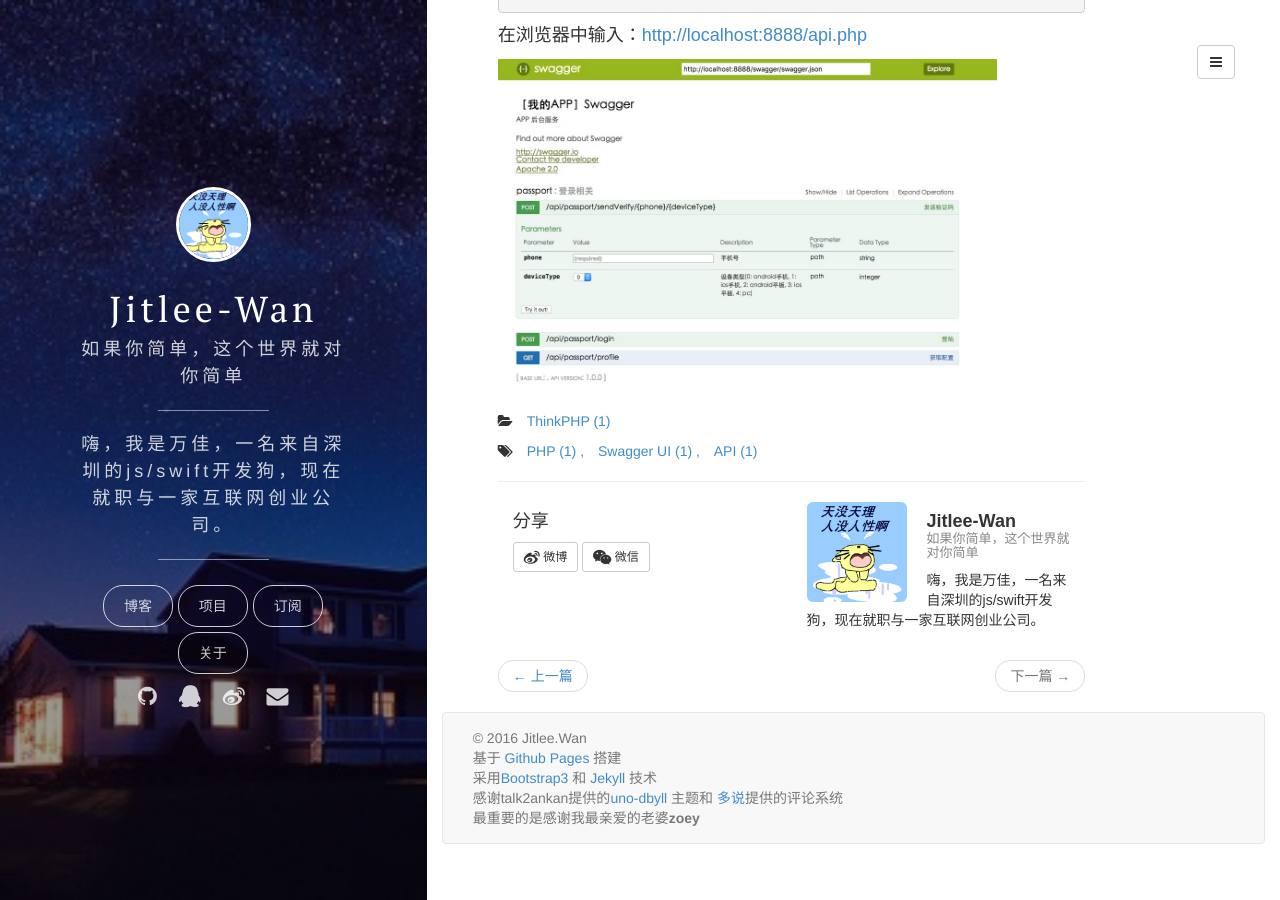
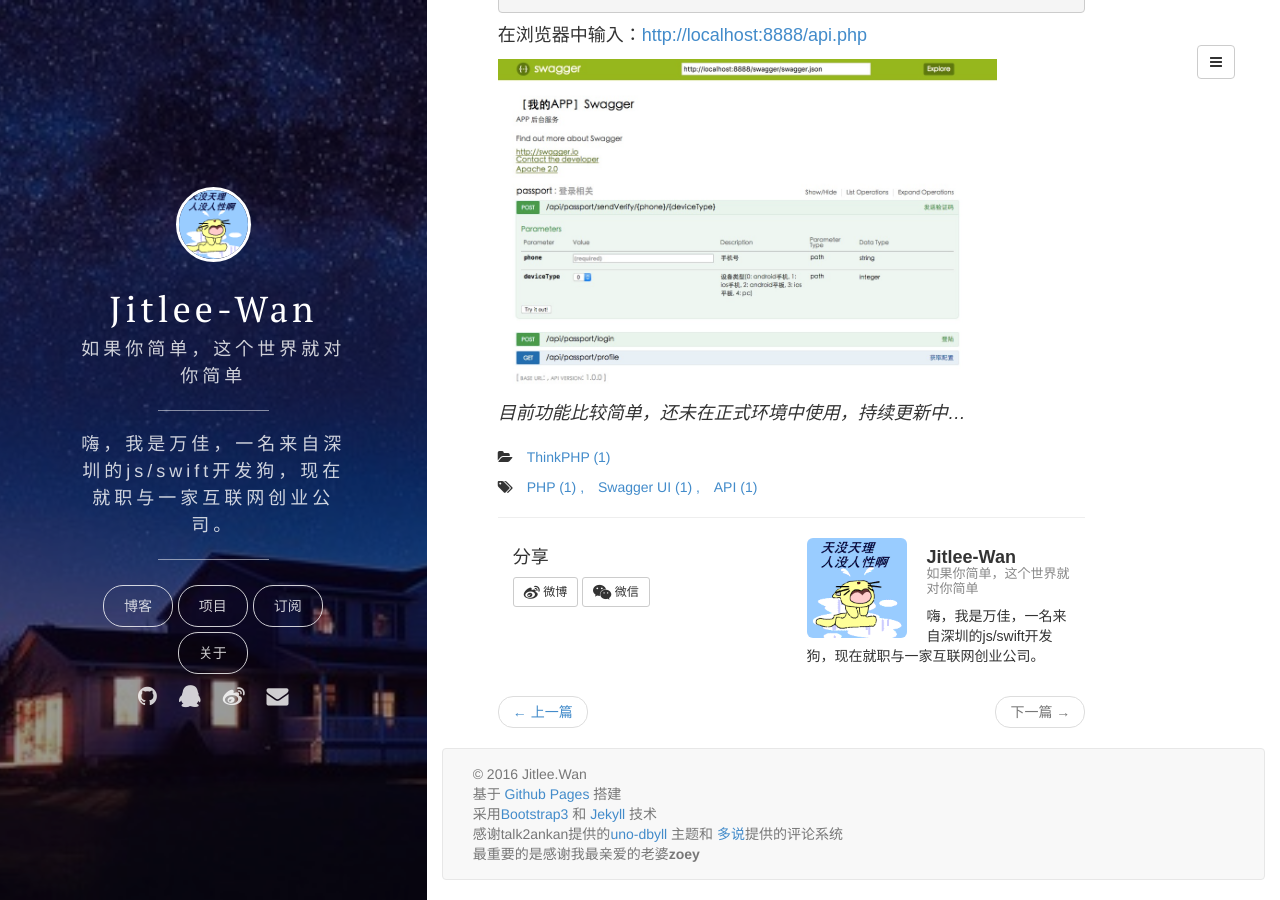
Before and after one commit to Jitlee/Blog, a Jekyll site: the page built from _posts/2016-07-04-thinkphp-swagger.md, in a window 1280 px wide and 900 px high, scrolled down 9147 px. Built offline with Jekyll 4.4.1, drawn with Linux system fonts in a browser that asks for light colours; nearby versions of some CDN libraries; comment, search, counter and statistics services are not loaded.

Commit message:
添加警告说明

```diff
--- a/_posts/2016-07-04-thinkphp-swagger.md
+++ b/_posts/2016-07-04-thinkphp-swagger.md
@@ -385,3 +385,6 @@ exit;
 在浏览器中输入：[http://localhost:8888/api.php](http://localhost:8888/api.php)
 
 <img src="{{ site.BASE_PATH }}{{page.image}}" width="85%"/>
+
+
+*目前功能比较简单，还未在正式环境中使用，持续更新中...*
```
